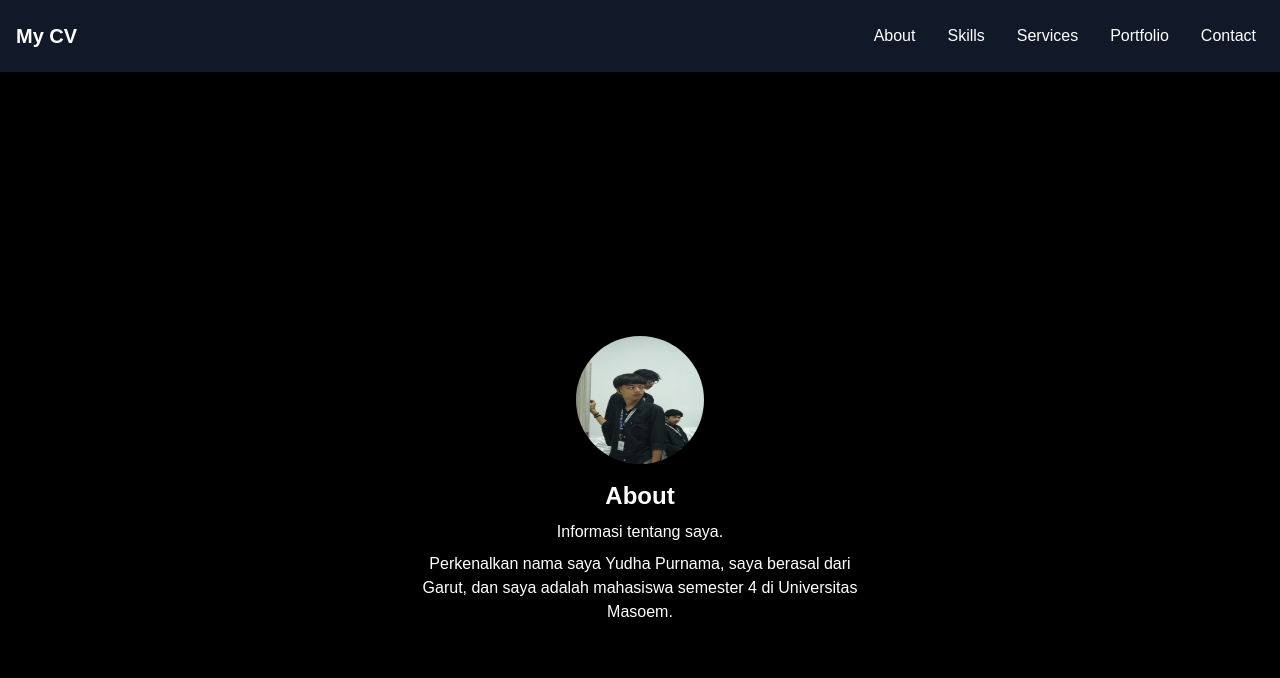
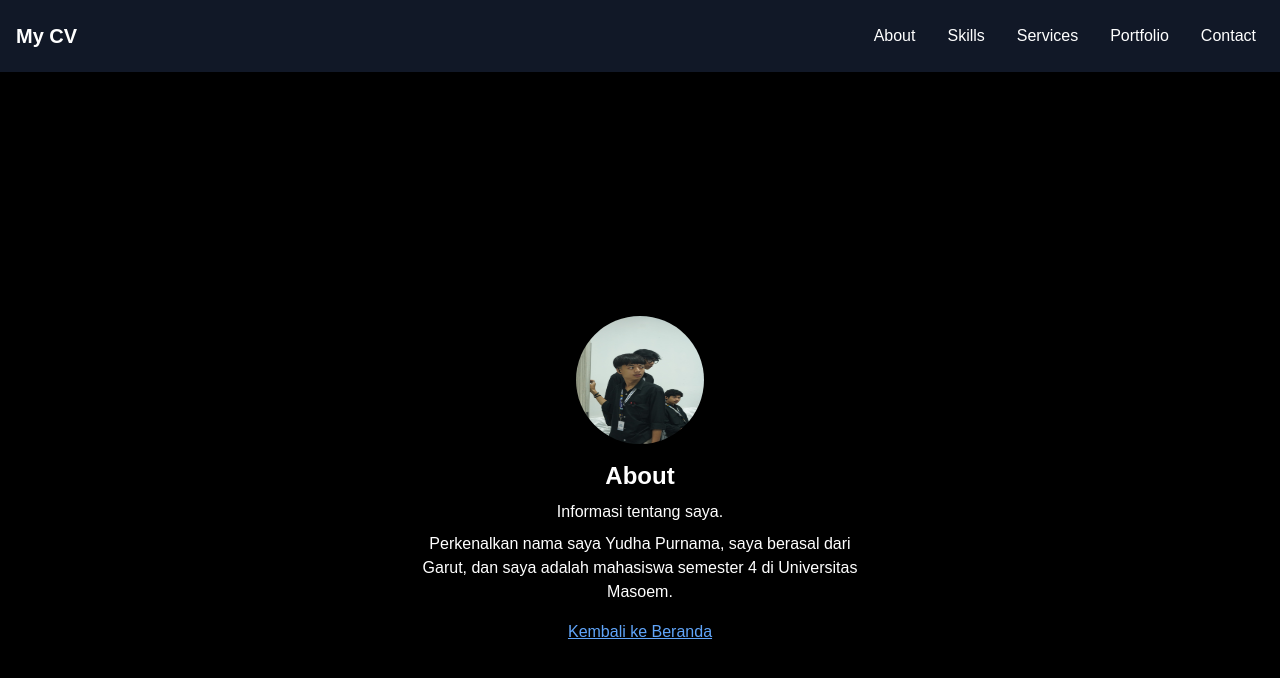
Before and after one commit to Just4flo/tugas_challenge3, a Next.js app: page /about in a window 1280 px wide. Shown: the top 678 px of the page. Built offline with nearby package versions, Linux system fonts and the light colour scheme.

Commit message:
Update page.js

```diff
--- a/app/about/page.js
+++ b/app/about/page.js
@@ -1,10 +1,11 @@
+import Link from "next/link";
+
 export default function About() {
   return (
     <section
       id="about"
       className="w-full min-h-screen bg-black text-white text-center flex flex-col items-center justify-center p-10"
     >
-
       <img
         src="/profile.jpg"
         alt="Profile"
@@ -16,6 +17,11 @@ export default function About() {
         Perkenalkan nama saya Yudha Purnama, saya berasal dari Garut, dan saya
         adalah mahasiswa semester 4 di Universitas Masoem.
       </p>
+
+      {/* Link untuk kembali ke halaman utama */}
+      <Link href="/" className="mt-4 text-blue-400 underline">
+        Kembali ke Beranda
+      </Link>
     </section>
   );
 }
```
